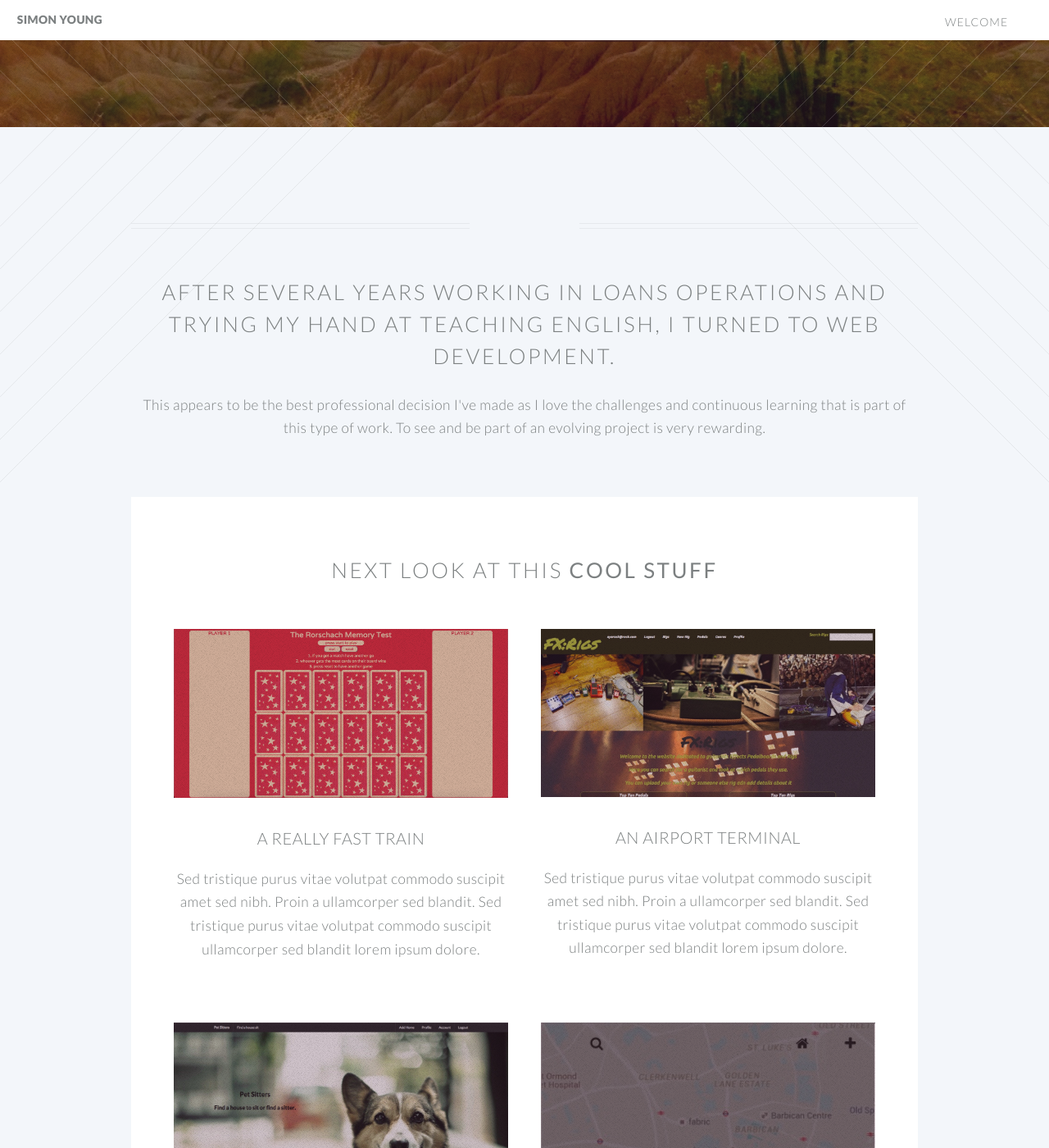
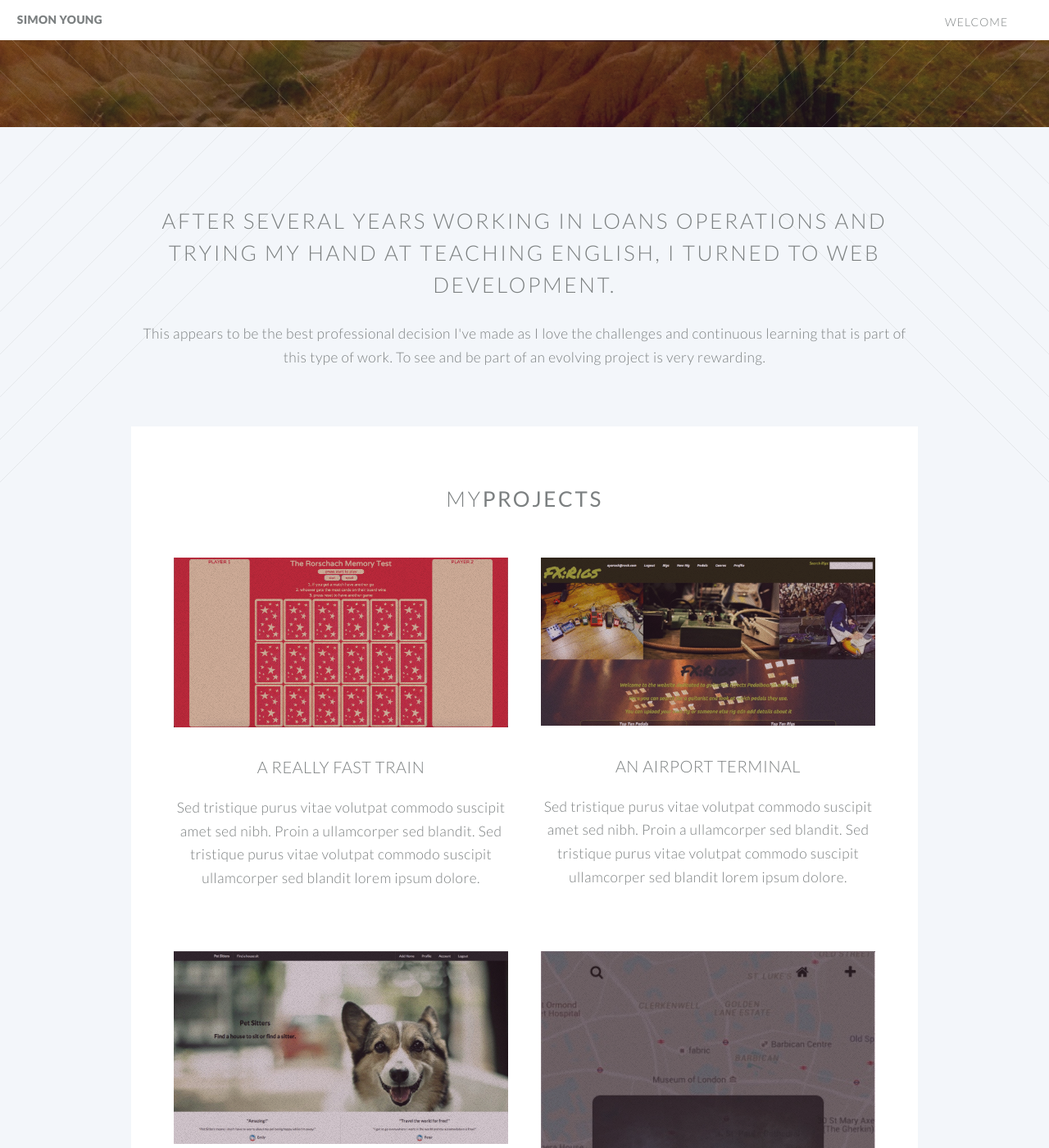
Before and after one commit to siyounguk/siyounguk.github.io, a Jekyll site: the page built from index.html, in a window 1280 px wide and 1400 px high, scrolled down 334 px. Shown: the whole window at 82% size. Built offline with Jekyll 4.4.1, drawn with Linux system fonts in a browser that asks for light colours.

Commit message:
changed borders under banner

```diff
--- a/css/style.css
+++ b/css/style.css
@@ -123,7 +123,7 @@
 		text-align: center;
 	}
 
-		header.special:before, header.special:after {
+/*		header.special:before, header.special:after {
 			border-bottom: solid 1.5px;
 			border-top: solid 1.5px;
 			content: '';
@@ -132,7 +132,7 @@
 			position: absolute;
 			top: 1.75em;
 			width: 43%;
-		}
+		}*/
 
 		header.special:before {
 			left: 0;
@@ -239,7 +239,7 @@
 		color: rgba(124, 128, 129, 0.5) !important;
 	}
 
-/* Image */
+/* Image*/
 
 	.image {
 		border: 0;
@@ -896,7 +896,7 @@
 			}
 
 	body.index #main {
-		padding-top: 5em;
+		padding-top: 0em;
 	}
 
 /* CTA */
--- a/index.html
+++ b/index.html
@@ -84,7 +84,7 @@ layout: landing-page
 					<section class="wrapper style3 container special">
 
 						<header class="major">
-							<h2>Next look at this <strong>cool stuff</strong></h2>
+							<h2>My<strong>Projects</strong></h2>
 						</header>
 
 						<div class="row">
```
